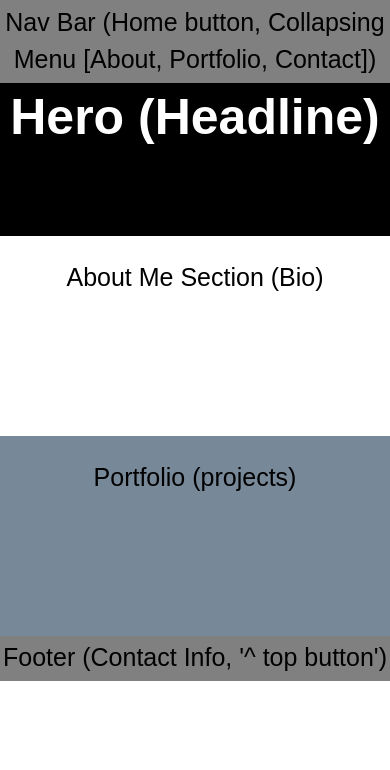
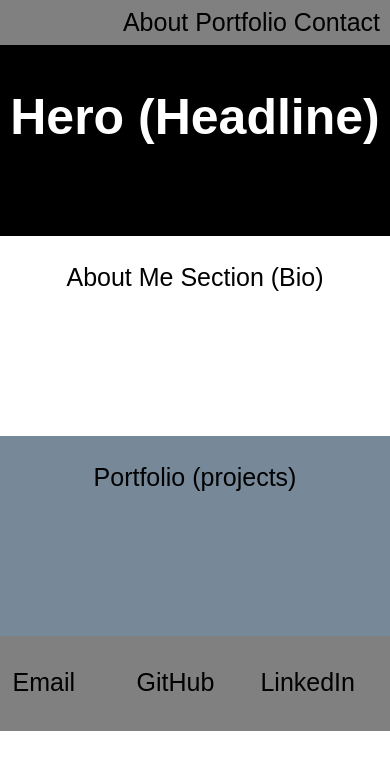
Before and after one commit to B-Starr7/portfolio-wireframe, a plain HTML site: page index.html in a window 390 px wide. Drawn offline with Linux system fonts and the light colour scheme.

Commit message:
revisions

```diff
--- a/index.css
+++ b/index.css
@@ -40,3 +40,32 @@ section:nth-child(even) {
     background-color: white;
     color: black;
   }
+
+@media screen and (max-width: 400px) {
+    nav {
+        text-align: right;
+    }
+    p {
+        text-align: left;
+    }
+}
+
+@media screen and (max-width: 800px) {
+    p {
+        text-align: left;
+    }
+    nav {
+        text-align: center;
+    }
+}
+
+p {
+    display: inline-block;
+    justify-content: center;
+    width: 30%;
+}
+
+nav {
+    text-align: right;
+    padding-right: 10px;
+}
--- a/index.html
+++ b/index.html
@@ -10,7 +10,7 @@
         <link href="https://fonts.googleapis.com/css?family=Roboto+Condensed" rel="stylesheet">
     </head>
     <body>
-        <nav role="navigation">Nav Bar (Home button, Collapsing Menu [About, Portfolio, Contact])</nav>
+        <nav role="navigation">About Portfolio Contact</nav>
         <main role="main">
             <header role="banner">
                 <h1>Hero (Headline)</h1>
@@ -25,7 +25,11 @@
             </section>
 
         </main>
-        <footer role="contact">Footer (Contact Info, '^ top button')</footer>
+        <footer role="contact">
+            <p>Email</p>
+            <p>GitHub</p>
+            <p>LinkedIn</p>
+        </footer>
         <!-- <script src="" async defer></script> -->
     </body>
 </html>
```
